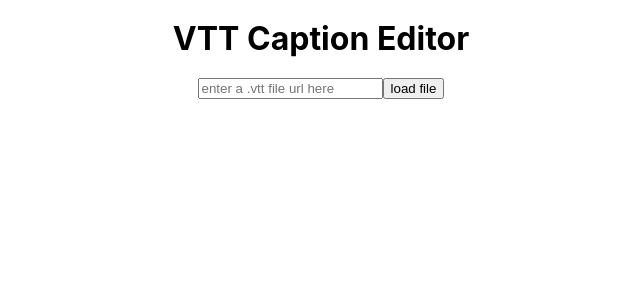
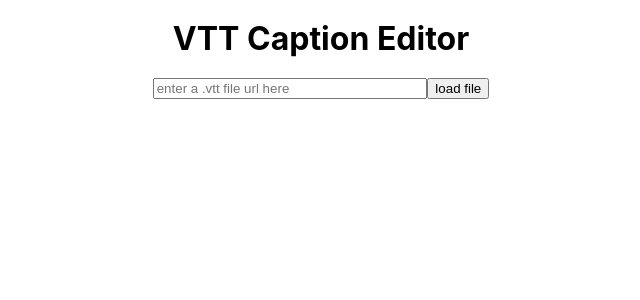
Before and after one commit to lmanriq/vtt-captions-challenge, a React (Create React App) app: page / in a window 1280 px wide. Shown: the top 300 px of the page, without its empty margins (319-959 px from the left). Built offline with nearby package versions, Linux system fonts and the light colour scheme.

Commit message:
Add class names and widen input field to show more url text.

```diff
--- a/src/components/SearchForm/SearchForm.css
+++ b/src/components/SearchForm/SearchForm.css
@@ -0,0 +1,3 @@
+.search-input {
+  width: 20em;
+}
--- a/src/components/SearchForm/SearchForm.js
+++ b/src/components/SearchForm/SearchForm.js
@@ -11,6 +11,7 @@ const SearchForm = ({ saveUrl }) => {
   return (
     <div>
       <input
+        className="search-input"
         type="text"
         placeholder="enter a .vtt file url here"
         value={url}
```
